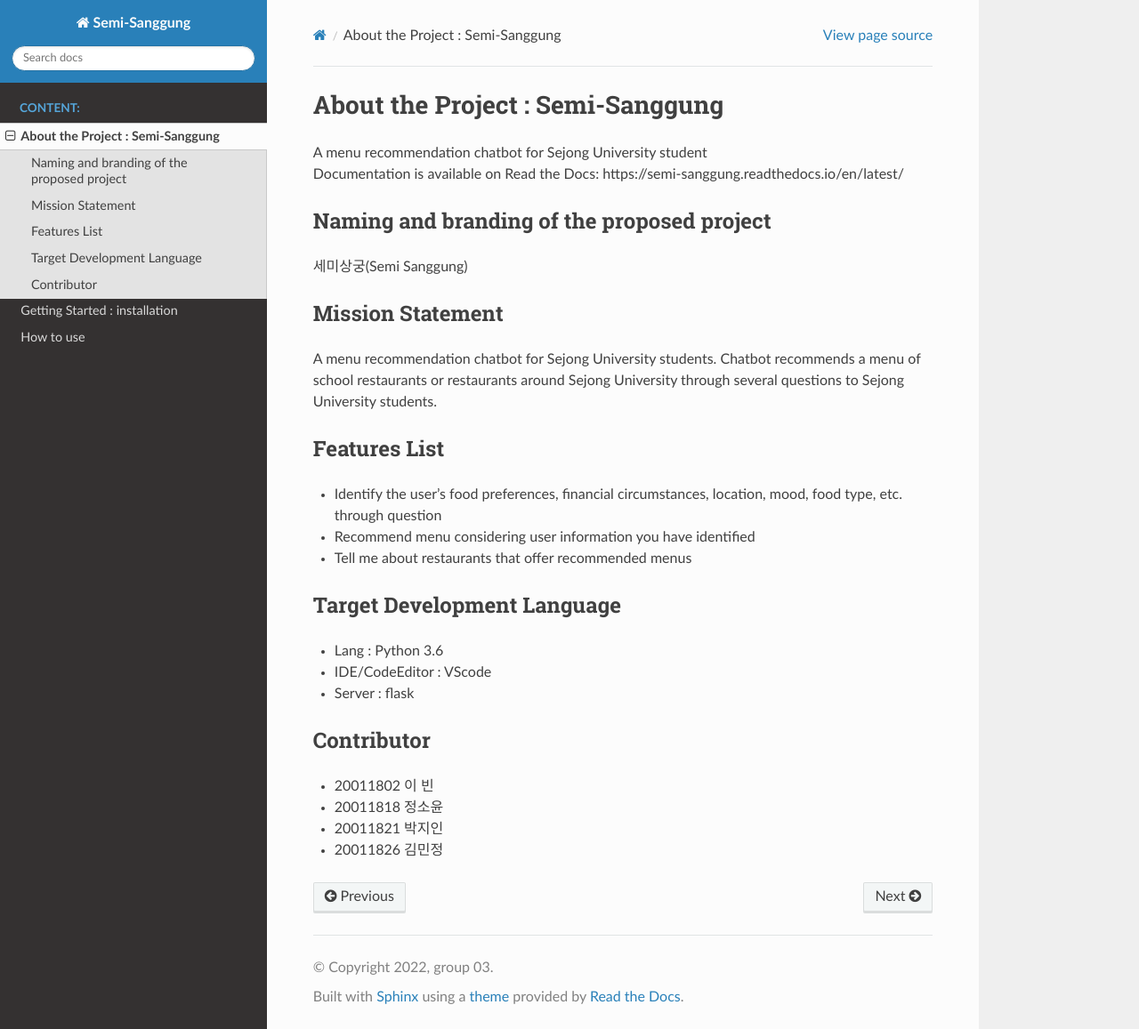
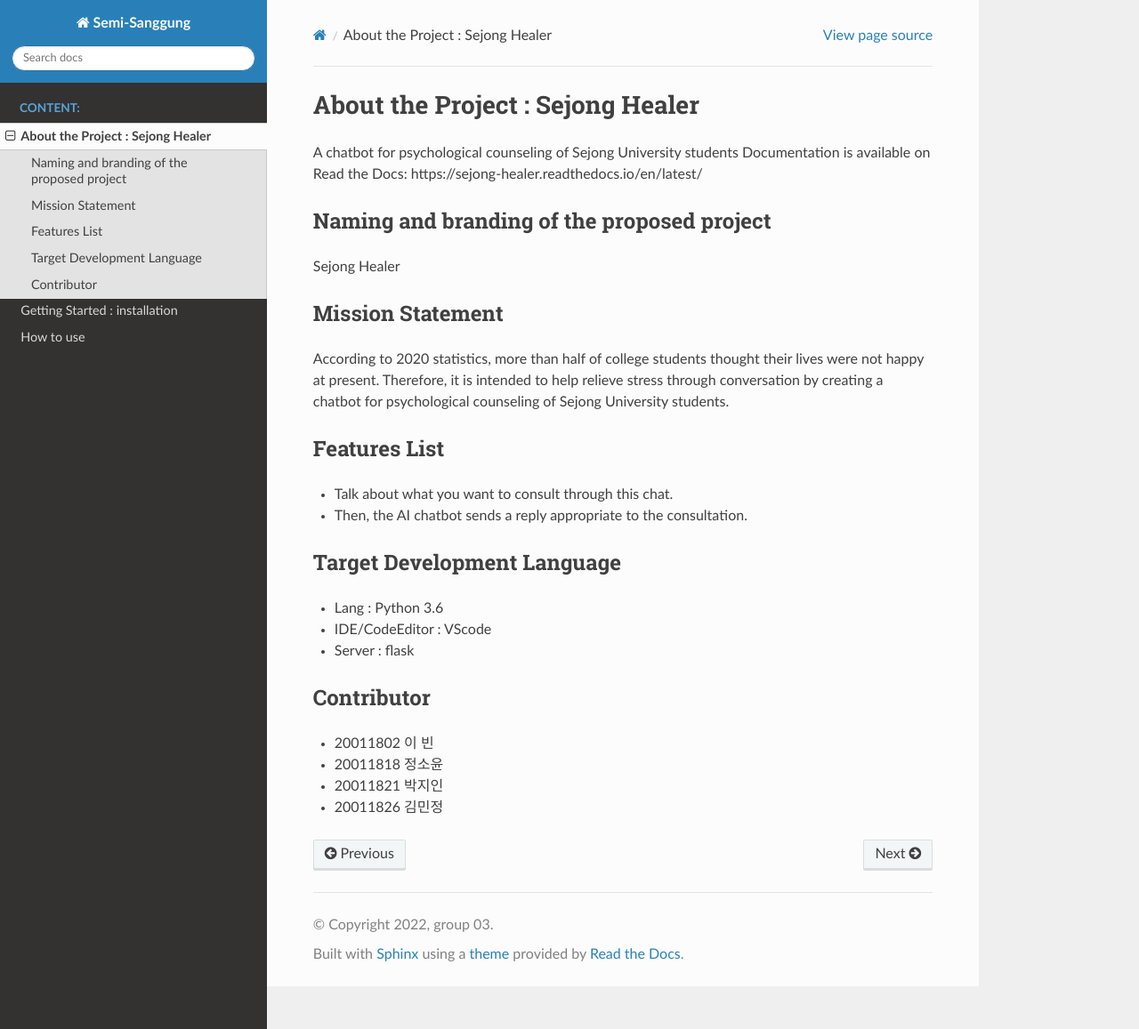
Before and after one commit to jiin124/Sejong-healer, a Sphinx documentation site: the page built from docs/source/content/about.md, in a window 1280 px wide and 1157 px high. Shown: the whole window at 89% size. Built offline with Sphinx 7.4.7 and the Read the Docs theme 2.0.0, drawn with Linux system fonts in a browser that asks for light colours; the version number could not be read and is left out.

Commit message:
new readthedocs

```diff
--- a/docs/source/content/about.md
+++ b/docs/source/content/about.md
@@ -1,20 +1,16 @@
-# About the Project : Semi-Sanggung
-A menu recommendation chatbot for Sejong University student
-Documentation is available on Read the Docs: https://semi-sanggung.readthedocs.io/en/latest/
+# About the Project : Sejong Healer
+A chatbot for psychological counseling of Sejong University students
+Documentation is available on Read the Docs: https://sejong-healer.readthedocs.io/en/latest/
 
 ## Naming and branding of the proposed project
-세미상궁(Semi Sanggung)
+Sejong Healer
 
 ## Mission Statement
-A menu recommendation chatbot for Sejong University students. Chatbot recommends a menu
-of school restaurants or restaurants around Sejong University through several questions to
-Sejong University students.
+According to 2020 statistics, more than half of college students thought their lives were not happy at present. Therefore, it is intended to help relieve stress through conversation by creating a chatbot for psychological counseling of Sejong University students.
 
 ## Features List
-- Identify the user's food preferences, financial circumstances, location, mood, food type,
-etc. through question
-- Recommend menu considering user information you have identified
-- Tell me about restaurants that offer recommended menus
+- Talk about what you want to consult through this chat.
+- Then, the AI chatbot sends a reply appropriate to the consultation.
 
 ## Target Development Language
 - Lang : Python 3.6
```
Also changed, not shown: 15 other files.
